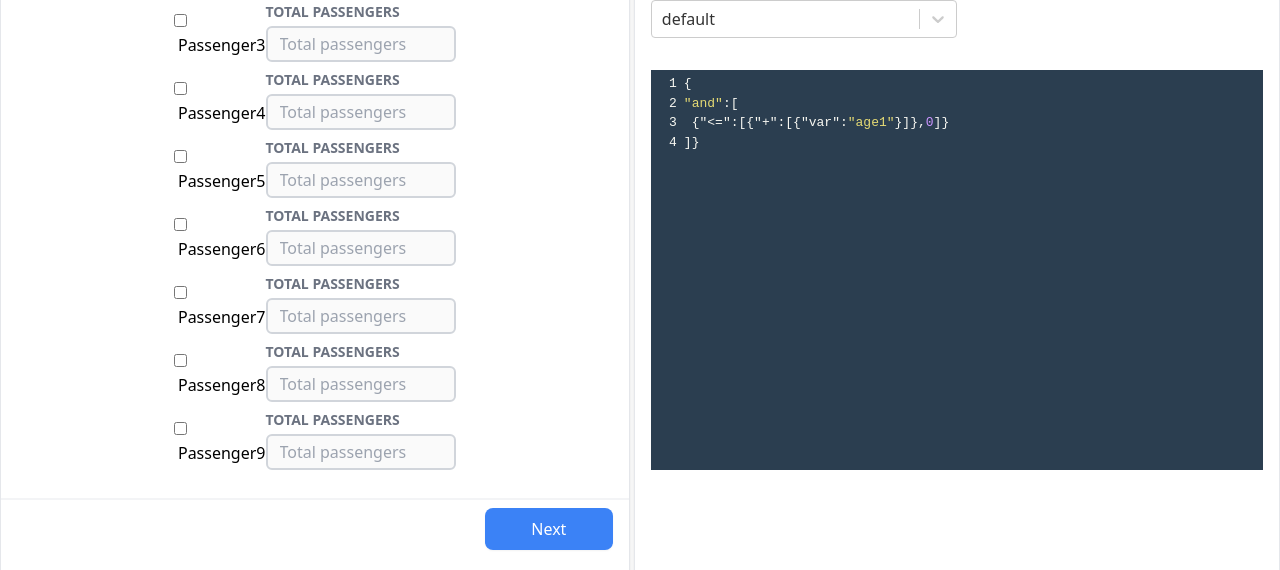
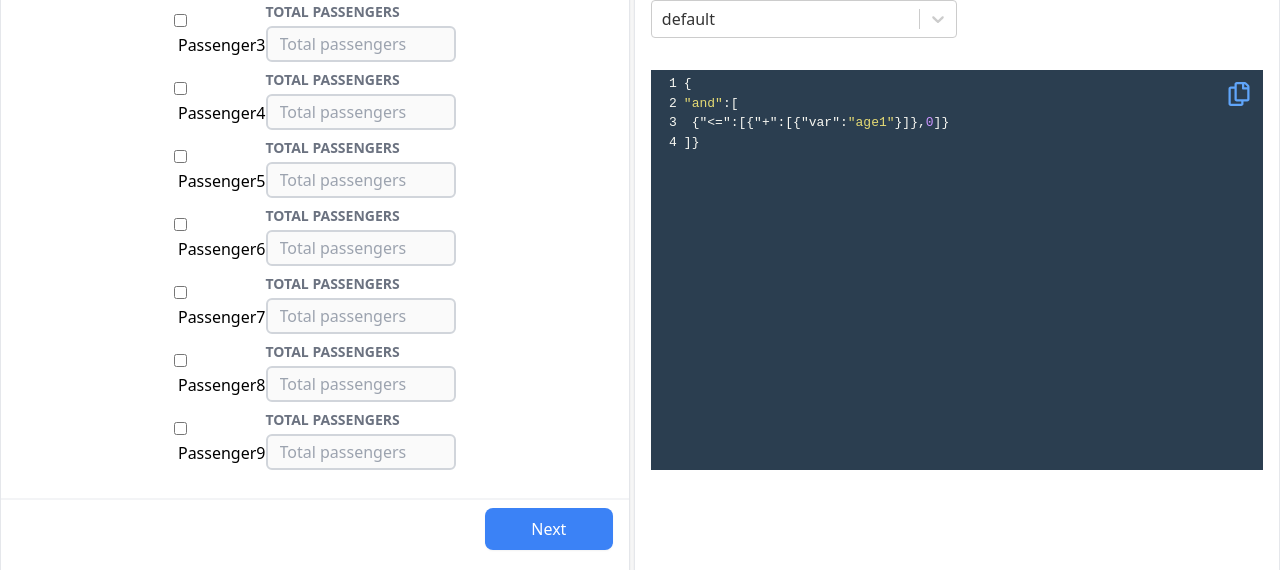
Before and after one commit to emdavidmoreno/rule-builder, a React (Create React App) app: page / in a window 1280 px wide. Shown: the part 219-789 px from the top of the page. Built offline with nearby package versions, Linux system fonts and the light colour scheme.

Commit message:
Add react icons

```diff
--- a/package.json
+++ b/package.json
@@ -11,6 +11,7 @@
     "json-logic-js": "^2.0.1",
     "react": "^17.0.2",
     "react-codemirror2": "^7.2.1",
+    "react-copy-to-clipboard": "^5.0.3",
     "react-dom": "^17.0.2",
     "react-icons": "^4.2.0",
     "react-scripts": "4.0.3",
--- /dev/null
+++ b/src/components/controls/Copy.jsx
@@ -0,0 +1,18 @@
+import React from "react";
+import { FaRegCopy } from "react-icons/fa";
+import { CopyToClipboard } from "react-copy-to-clipboard";
+
+const Copy = ({ value, copied = false, setCopied }) => {
+    return (
+        // <CopyToClipboard text={value} onCopy={() => setCopied(true)}>
+        <CopyToClipboard text={value} onCopy={()=>{}}>
+            <FaRegCopy
+                className={`absolute text-2xl cursor-pointer right-0 top-0 mr-3 mt-3 z-10 ${
+                    copied ? "text-green-400" : "text-blue-400"
+                }`}
+            />
+        </CopyToClipboard>
+    );
+}
+
+export default Copy;
--- a/src/components/controls/FormControls.jsx
+++ b/src/components/controls/FormControls.jsx
@@ -1,16 +1,16 @@
-import React from 'react';
+import {FaCheck} from 'react-icons/fa';
 
 const FormControls = ({
   handleSave = ()=>{}
 }) => {
   return (
     <button
-        className="inline-block p-3 text-center text-white transition bg-blue-500 rounded-full shadow ripple hover:shadow-lg hover:bg-blue-600 focus:outline-none ml-4"
+        className="inline-block p-2 text-center text-white transition bg-blue-800 rounded-full shadow ripple hover:shadow-lg hover:bg-blue-600 focus:outline-none ml-4"
         onClick={handleSave}
       >
-        <svg className="w-2 h-2 text-white fill-current" xmlns="http://www.w3.org/2000/svg" viewBox="0 0 512 512">
-          <path d="M504.502 75.496c-9.997-9.998-26.205-9.998-36.204 0L161.594 382.203 43.702 264.311c-9.997-9.998-26.205-9.997-36.204 0-9.998 9.997-9.998 26.205 0 36.203l135.994 135.992c9.994 9.997 26.214 9.99 36.204 0L504.502 111.7c9.998-9.997 9.997-26.206 0-36.204z"/>
-        </svg>
+        <FaCheck
+        className="w-4 h-4 text-white fill-current"
+        />
     </button>
   );
 };
--- a/src/components/controls/ViewControls.jsx
+++ b/src/components/controls/ViewControls.jsx
@@ -1,4 +1,5 @@
 import React from 'react';
+import {FaEdit, FaRegTrashAlt} from 'react-icons/fa'
 
 const ViewControls = ({
   id = '',
@@ -11,23 +12,17 @@ const ViewControls = ({
           className="inline-block p-2 text-center text-blue-500 border bg-white transition border-blue-500 rounded-full shadow ripple hover:shadow-lg hover:border-blue-600 hover:text-bllue-600 focus:outline-none waves-effect mx-1"
           onClick={() => handleEdit(id)}
         >
-          <svg className="w-4 h-4 fill-current" xmlns="http://www.w3.org/2000/svg" viewBox="0 0 477.873 477.873">
-            <defs/>
-            <path d="M392.533 238.937c-9.426 0-17.067 7.641-17.067 17.067V426.67c0 9.426-7.641 17.067-17.067 17.067H51.2c-9.426 0-17.067-7.641-17.067-17.067V85.337c0-9.426 7.641-17.067 17.067-17.067H256c9.426 0 17.067-7.641 17.067-17.067S265.426 34.137 256 34.137H51.2C22.923 34.137 0 57.06 0 85.337V426.67c0 28.277 22.923 51.2 51.2 51.2h307.2c28.277 0 51.2-22.923 51.2-51.2V256.003c0-9.425-7.641-17.066-17.067-17.066z"/>
-            <path d="M458.742 19.142A65.328 65.328 0 00412.536.004a64.85 64.85 0 00-46.199 19.149L141.534 243.937a17.254 17.254 0 00-4.113 6.673l-34.133 102.4c-2.979 8.943 1.856 18.607 10.799 21.585 1.735.578 3.552.873 5.38.875a17.336 17.336 0 005.393-.87l102.4-34.133c2.515-.84 4.8-2.254 6.673-4.13l224.802-224.802c25.515-25.512 25.518-66.878.007-92.393z"/>
-          </svg>
+          <FaEdit
+            className="w-4 h-4 fill-current"
+          />
         </button>
         <button
           className="inline-block p-2 text-center text-white transition bg-red-500 rounded-full shadow ripple hover:shadow-lg hover:bg-red-600 focus:outline-none waves-effect mx-1"
           onClick={() => handleRemove(id)}
         >
-          <svg className="w-4 h-4 text-white fill-current" xmlns="http://www.w3.org/2000/svg" viewBox="0 0 20 20">
-            <path
-              fillRule="evenodd"
-              d="M9 2a1 1 0 00-.894.553L7.382 4H4a1 1 0 000 2v10a2 2 0 002 2h8a2 2 0 002-2V6a1 1 0 100-2h-3.382l-.724-1.447A1 1 0 0011 2H9zM7 8a1 1 0 012 0v6a1 1 0 11-2 0V8zm5-1a1 1 0 00-1 1v6a1 1 0 102 0V8a1 1 0 00-1-1z"
-              clipRule="evenodd">
-            </path>
-          </svg>
+          <FaRegTrashAlt
+            className="w-4 h-4 text-white fill-current"
+          />
         </button>
     </div>
   );
--- a/src/components/controls/index.js
+++ b/src/components/controls/index.js
@@ -1,3 +1,4 @@
+export { default as Copy } from './Copy';
 export { default as FormControls } from './FormControls';
 export { default as ViewControls } from './ViewControls';
 export { default as OperatorSelector } from './selectors/OperatorSelector';
--- a/src/components/presentation/RuleViewer.jsx
+++ b/src/components/presentation/RuleViewer.jsx
@@ -4,7 +4,7 @@ import "codemirror/mode/jsx/jsx";
 import "codemirror/lib/codemirror.css";
 import "codemirror/theme/lucario.css";
 import { useRuleFormat } from '../../context/RuleFormatContext';
-import { FormatSelector } from '../controls';
+import { FormatSelector, Copy } from '../controls';
 
 
 const options = {
@@ -29,11 +29,14 @@ const RuleViewer = ({
           handleChange={handleChangeFormat}
         />
       </div>
-      <CodeMirror
-          value={rulesString}
-          options={options}
-          autoCursor={false}
-      />
+      <div className="relative">
+        <Copy />
+        <CodeMirror
+            value={rulesString}
+            options={options}
+            autoCursor={false}
+        />
+      </div>
     </div>
   );
 };
```
Also changed, not shown: 1 other file (tests, documents, lock files or other folders).
